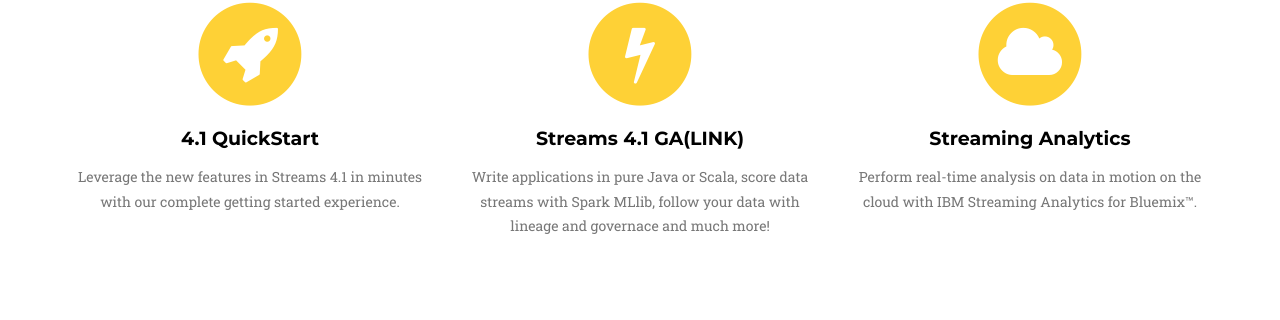
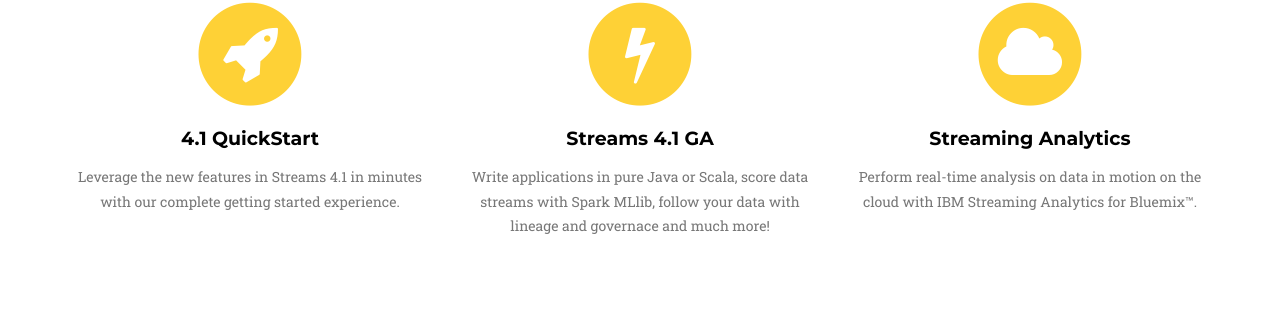
Before and after one commit to IBMStreams/IBMStreams.github.io, a Jekyll site: the page built from index.html, in a window 1280 px wide and 900 px high, scrolled down 659 px. Shown: the part 133-453 px from the top of the window. Built offline with Jekyll 4.4.1, drawn with Linux system fonts in a browser that asks for light colours; some web fonts are replaced.

Commit message:
Update for 4.1

```diff
--- a/_includes/cloud.html
+++ b/_includes/cloud.html
@@ -17,7 +17,7 @@
                                 <h3>Streaming Analytics Service in IBM Bluemix&trade;</h3>
                                 <div >&nbsp;</div>
                                 <a href="https://developer.ibm.com/streamsdev/docs/streaming-analytics-now-available-bluemix/"><img src="../img/explore/catalog.jpg" id="cloudImg"></a>
-                                <p>Running and scaling real-time analytics just got easier with the introduction of IBM's Streaming Analytics <a href="https://www.ng.bluemix.net/docs/services/StreamingAnalytics/index.html">Bluemix</a> service. Simply develop your applications locally using IBM Streams and then deploy those applications in the cloud using IBM's Streaming Analytics service. <a href=" https://developer.ibm.com/streamsdev/docs/streaming-analytics-now-available-bluemix/">Get started with 120 free node hours</a>.</p>
+                                <p>Running and scaling real-time analytics just got easier with the introduction of IBM's Streaming Analytics <a href="https://www.ng.bluemix.net/docs/services/StreamingAnalytics/index.html">Bluemix</a> service. Simply develop your applications locally using IBM Streams and then deploy those applications in the cloud using IBM's Streaming Analytics service. <a href=" https://developer.ibm.com/streamsdev/docs/streaming-analytics-now-available-bluemix/">Sign up</a> to get 120 free node hours per month and use our <a href=" https://developer.ibm.com/streamsdev/docs/roadmap-for-streaming-analytics-service-on-bluemix/">Streaming Analytics roadmap</a> to get in the cloud fast.</p>
                                 <h3>Geospatial Analytics service in IBM Bluemix&trade;</h3>
                                 <div >&nbsp;</div>
                                 <img src="../img/explore/cloudScreen.jpg" id="cloudImg">
--- a/_includes/tooling.html
+++ b/_includes/tooling.html
@@ -22,8 +22,8 @@
                                 <p>Writing streaming applications can be hard. With the Streams Studio graphical editor, it’s not. Build your applications using your ideal mix of drag-and-drop editing and rich text editing. <a href="https://developer.ibm.com/streamsdev/docs/streams-studio-overview/">Learn more about Streams Studio here</a>.</p>
 
                                 <h3>Admin Console for Configuration and Monitoring</h3>
-                                <img src="../img/explore/consoleShot.png" id="consoleImg">
-                                <p>Setting up, configuring, and monitoring your Streams environment is easier and more efficient than ever. Check application status in a single glance, configure high-availability with just a few clicks, and dig deep into metrics within seconds. Read an overview <a href=" https://developer.ibm.com/streamsdev/docs/streams-console-overview/">here</a> or watch an introduction <a href="https://www.youtube.com/watch?v=tuPhwJBQGJ8">here</a>.</p>
+                                <img src="../img/explore/StreamsConsole.png" id="consoleImg">
+                                <p>Setting up, configuring, and monitoring your Streams environment is easier and more efficient than ever. Check application status in a single glance, configure high-availability with just a few clicks, and dig deep into metrics within seconds. Read an overview <a href="  https://developer.ibm.com/streamsdev/docs/getting-started-with-application-dashboards">here</a>.</p>
 
                             </div>
                         <button type="button" class="btn btn-default" data-dismiss="modal"><i class="fa fa-times"></i> Close</button>
--- a/_includes/whatsNew.html
+++ b/_includes/whatsNew.html
@@ -18,9 +18,9 @@
                 <div class="col-md-4">
                     <span class="fa-stack fa-4x">
                         <i class="fa fa-circle fa-stack-2x text-primary"></i>
-                        <a href="http://ibmstreams.github.io/streamsx.sparkMLLib/" class="fa fa-flash fa-stack-1x fa-inverse icon"></a>
+                        <a href="https://developer.ibm.com/streamsdev/2015/11/20/whats-new-streams-v4-1" class="fa fa-flash fa-stack-1x fa-inverse icon"></a>
                     </span>
-                    <h4 class="service-heading"><a href="http://ibmstreams.github.io/streamsx.sparkMLLib/" class="blackLink">Streams 4.1 GA(LINK)<br></a></h4>
+                    <h4 class="service-heading"><a href="https://developer.ibm.com/streamsdev/2015/11/20/whats-new-streams-v4-1" class="blackLink">Streams 4.1 GA<br></a></h4>
                     <p class="text-muted">Write applications in pure Java or Scala, score data streams with Spark MLlib, follow your data with lineage and governace and much more!</p>
                 </div>
                 <div class="col-md-4">
```
Also changed, not shown: _includes/analytics.html (+6 -2 lines).
